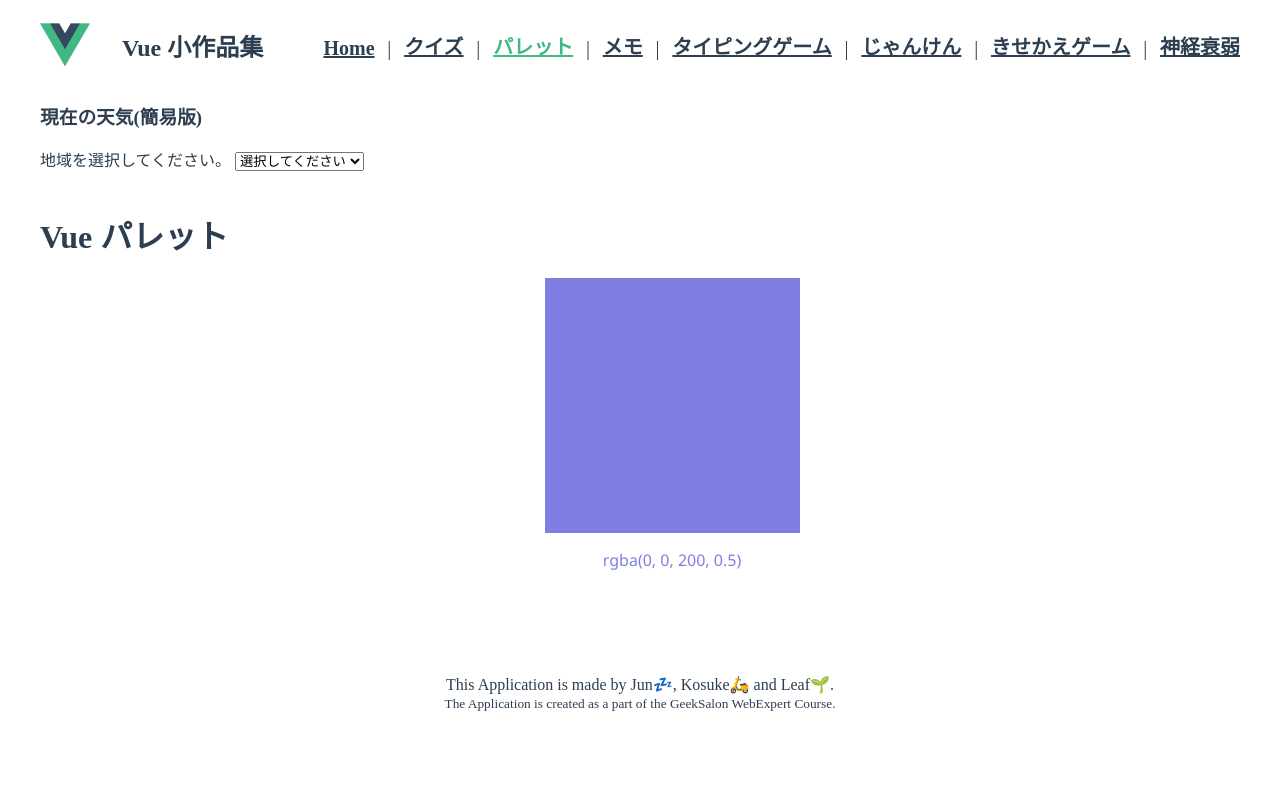
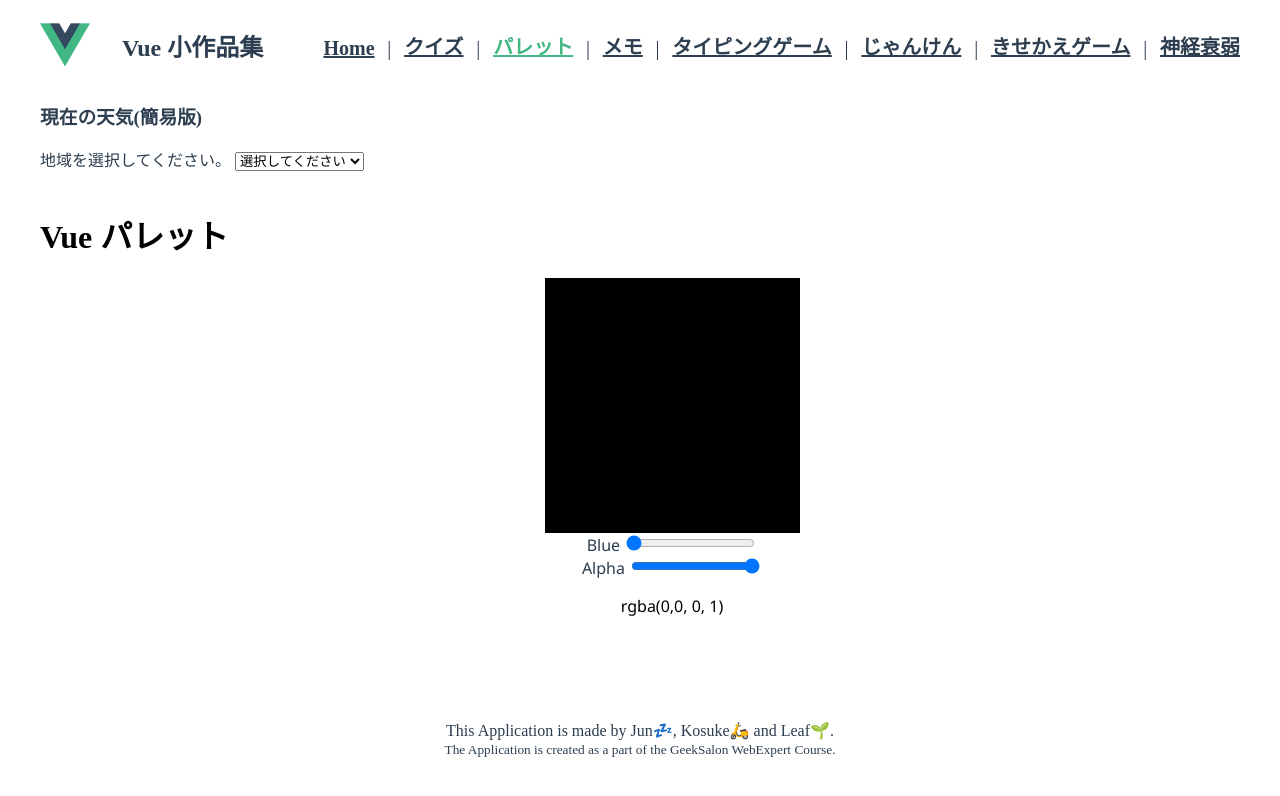
Before and after one commit to webex15-team-1/demo-team-app, a Vue app: page /palette in a window 1280 px wide. Shown: the top 796 px of the page. Built offline with nearby package versions, Linux system fonts and the light colour scheme.

Commit message:
blue,alphaも調整できるようにしました。

```diff
--- a/src/views/PaletteApp.vue
+++ b/src/views/PaletteApp.vue
@@ -1,8 +1,14 @@
 <template>
+  <!-- 天気 -->
   <h3>現在の天気(簡易版)</h3>
+  <div class="weather">
     <div class="prefecture">
       地域を選択してください。
-    <select name="prefecture" v-on:change="weatherChange">
+      <select
+        name="prefecture"
+        v-on:change="weatherChange"
+        v-bind:style="{ color: `rgba(${red},${green}, ${blue}, ${alpha})` }"
+      >
         <option v-bind:disabled="!disabled">選択してください</option>
         <option value="016000">北海道</option>
         <option value="020000">青森</option>
@@ -55,22 +61,40 @@
     </div>
     <div>{{ weatherReport }}</div>
     <img class="weatherImg" v-bind:src="weatherImg" />
-  <h1 v-bind:style="{ color: colors[colors.length - 1] }">Vue パレット</h1>
+  </div>
+  <!--パレット-->
+  <h1 v-bind:style="{ color: `rgba(${red},${green}, ${blue}, ${alpha})` }">
+    Vue パレット
+  </h1>
   <div class="app">
     <div
       class="palette"
-      v-bind:style="{ backgroundColor: bgColor }"
+      v-bind:style="{
+        backgroundColor: `rgba(${red},${green}, ${blue}, ${alpha})`,
+      }"
       v-on:mousemove="changeColor"
       v-on:click="pickColor"
     ></div>
-    <p v-bind:style="{ color: bgColor }">{{ bgColor }}</p>
+    <div class="blue">
+      Blue
+      <input type="range" min="0" max="255" v-model="blue" />
+    </div>
+    <div class="blue">
+      Alpha
+      <input type="range" min="0" max="1" step="0.1" v-model="alpha" />
+    </div>
+    <p v-bind:style="{ color: `rgba(${red},${green}, ${blue}, ${alpha})` }">
+      rgba({{ red }},{{ green }}, {{ blue }}, {{ alpha }})
+    </p>
     <div class="colors-container">
       <div
         class="mini-palette"
         v-for="(color, index) in colors"
         v-bind:key="index"
         v-bind:color="color"
-        v-bind:style="{ backgroundColor: color }"
+        v-bind:style="{
+          backgroundColor: `rgba(${color.red},${color.green}, ${color.blue}, ${color.alpha})`,
+        }"
         v-on:click="showColor(color)"
       ></div>
     </div>
@@ -84,10 +108,11 @@ export default {
       disabled: true,
       red: 0,
       green: 0,
+      blue: 0,
+      alpha: 1,
       colors: [
         //クリック時にここに追加される
       ],
-      bgColor: "rgba(0, 0, 200, 0.5)",
       weatherImg: "",
       weatherAll: "",
       weather: "",
@@ -127,15 +152,21 @@ export default {
     changeColor: function (e) {
       this.red = e.offsetX
       this.green = e.offsetY
-      //文字列にしちゃえー！という力技(笑)
-      this.bgColor = "rgba(" + this.red + "," + this.green + ", 200, 0.5)"
     },
     //クリック時の色をcolorsに格納
     pickColor: function () {
-      this.colors.push(this.bgColor)
+      this.colors.push({
+        red: this.red,
+        green: this.green,
+        blue: this.blue,
+        alpha: this.alpha,
+      })
     },
     showColor: function (color) {
-      this.bgColor = color
+      this.red = color.red
+      this.green = color.green
+      this.blue = color.blue
+      this.alpha = color.alpha
     },
   },
 }
```
Lines whose indentation alone changed are shown as unchanged.
